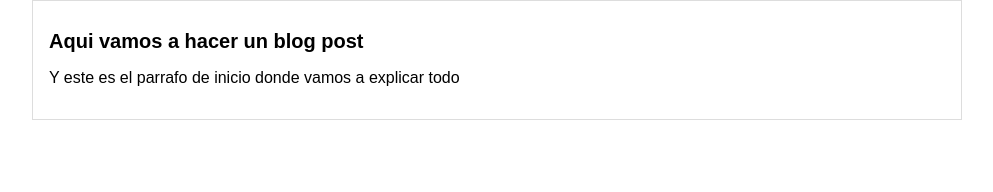
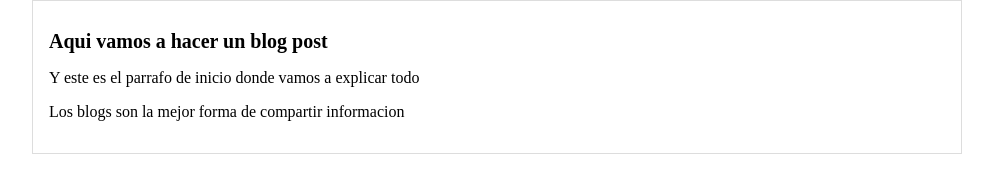
Before and after one commit to toledo96/hyperblog, a plain HTML site: page index.html in a window 1280 px wide. Shown: the whole page, without its empty margins (143-1136 px from the left). Drawn offline with Linux system fonts and the light colour scheme.

Commit message:
Agregando el contenido adicional del blog y una mejor letra

```diff
--- a/css/estilos.css
+++ b/css/estilos.css
@@ -1,6 +1,6 @@
 body{
     text-align: center;
-    font-family: "Arial";
+    font-family: "Curier";
     font-size: 16px;
     margin: 0;
     padding: 0;
--- a/index.html
+++ b/index.html
@@ -13,6 +13,7 @@
         <h1>Aqui vamos a hacer un blog post</h1>
 
         <p>Y este es el parrafo de inicio donde vamos a explicar todo</p>
+        <p>Los blogs son la mejor forma de compartir informacion</p>
        </div>
     </div>
 </body>
```
